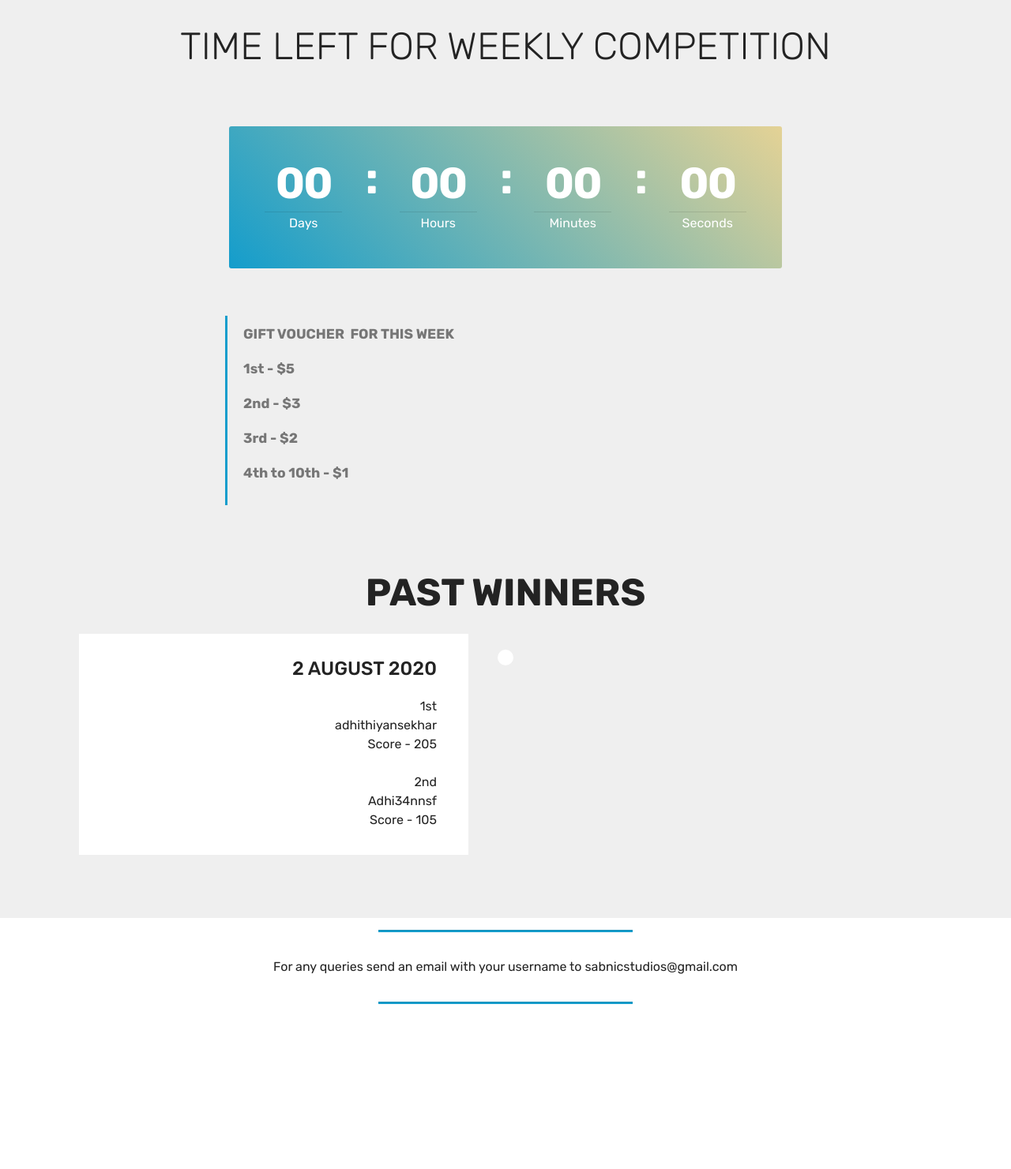
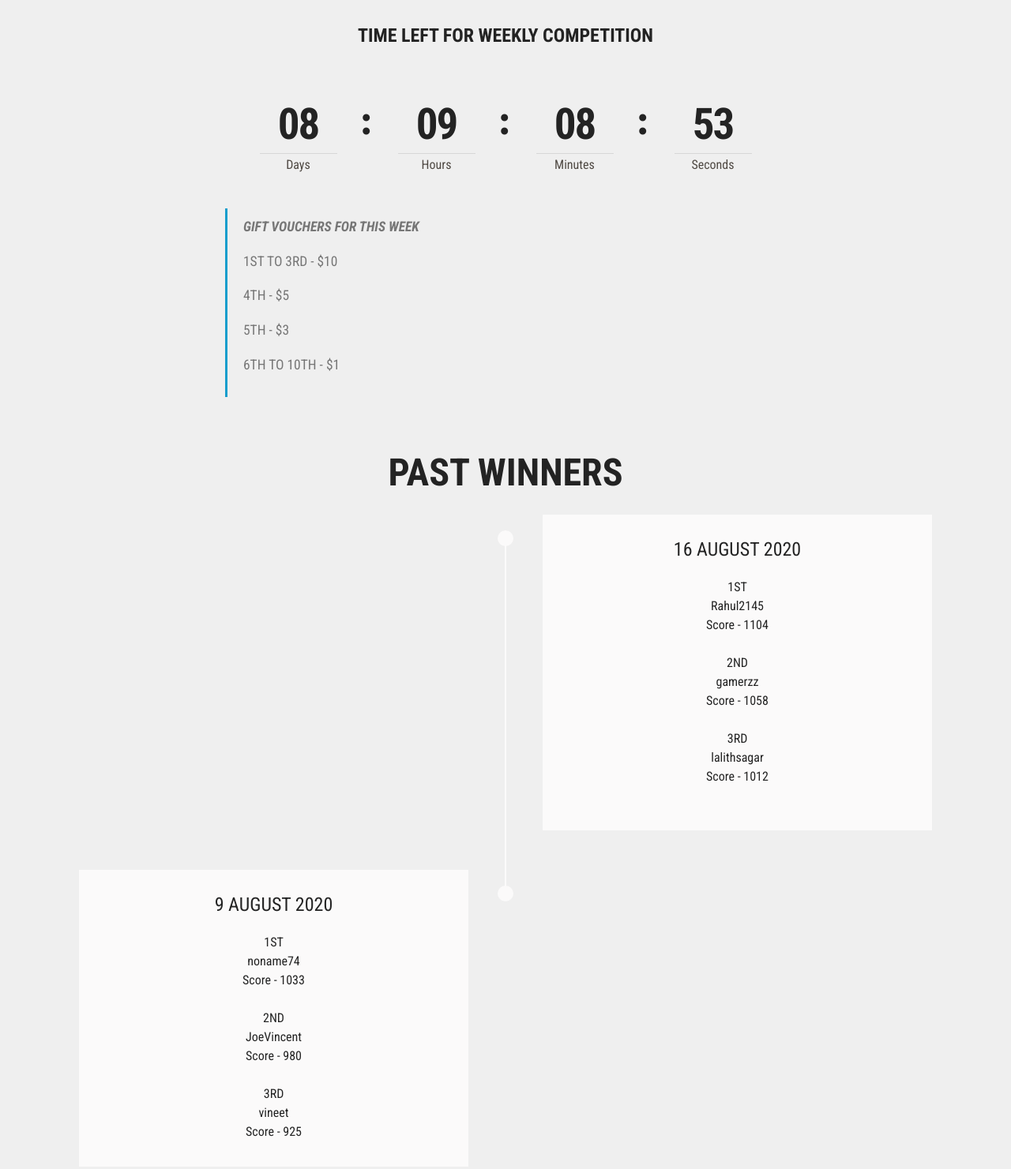
Before and after one commit to sabnicstudios/5Sounds, a plain HTML site: page index.html in a window 1280 px wide. Shown: the top 1481 px of the page at 79% size. Before the commit the page ends 1287 px from the top, so only its background shows below. Drawn offline with Linux system fonts and the light colour scheme.

Commit message:
create github pages

```diff
--- a/assets/mobirise/css/mbr-additional.css
+++ b/assets/mobirise/css/mbr-additional.css
@@ -1,4 +1,4 @@
-@import url(https://fonts.googleapis.com/css?family=Rubik:300,300i,400,400i,500,500i,700,700i,900,900i&display=swap);
+@import url(https://fonts.googleapis.com/css?family=Roboto+Condensed:300,300i,400,400i,700,700i&display=swap);
 
 
 
@@ -8,7 +8,7 @@ body {
   font-family: Rubik;
 }
 .display-1 {
-  font-family: 'Rubik', sans-serif;
+  font-family: 'Roboto Condensed', sans-serif;
   font-size: 4.25rem;
   font-display: swap;
 }
@@ -16,7 +16,7 @@ body {
   font-size: 6.8rem;
 }
 .display-2 {
-  font-family: 'Rubik', sans-serif;
+  font-family: 'Roboto Condensed', sans-serif;
   font-size: 3rem;
   font-display: swap;
 }
@@ -24,7 +24,7 @@ body {
   font-size: 4.8rem;
 }
 .display-4 {
-  font-family: 'Rubik', sans-serif;
+  font-family: 'Roboto Condensed', sans-serif;
   font-size: 1rem;
   font-display: swap;
 }
@@ -32,7 +32,7 @@ body {
   font-size: 1.6rem;
 }
 .display-5 {
-  font-family: 'Rubik', sans-serif;
+  font-family: 'Roboto Condensed', sans-serif;
   font-size: 1.5rem;
   font-display: swap;
 }
@@ -40,7 +40,7 @@ body {
   font-size: 2.4rem;
 }
 .display-7 {
-  font-family: 'Rubik', sans-serif;
+  font-family: 'Roboto Condensed', sans-serif;
   font-size: 1rem;
   font-display: swap;
 }
@@ -542,11 +542,11 @@ a:hover {
   color: #dfd9c6;
 }
 /* Scroll to top button*/
-.scrollToTop_wraper {
-  display: none;
+#scrollToTop a {
+  border-radius: 100px;
 }
 .form-control {
-  font-family: 'Rubik', sans-serif;
+  font-family: 'Roboto Condensed', sans-serif;
   font-size: 1rem;
   font-display: swap;
 }
@@ -710,17 +710,17 @@ iframe.lazy-placeholder,
 section.lazy-placeholder:after {
   opacity: 0.3;
 }
-.cid-s69MKrKWMI {
+.cid-s7E7ZxRChI {
   padding-top: 30px;
-  padding-bottom: 30px;
+  padding-bottom: 0px;
   background-color: #efefef;
 }
-.cid-s69MKrKWMI .mbr-section-subtitle {
-  color: #767676;
+.cid-s7E7ZxRChI .mbr-section-subtitle {
+  color: #232323;
   font-weight: 300;
 }
-.cid-s69MKrKWMI .number-wrap {
-  color: #ffffff;
+.cid-s7E7ZxRChI .number-wrap {
+  color: #4f4943;
   border-color: rgba(255, 255, 255, 0.15);
   position: relative;
   display: inline-block;
@@ -731,118 +731,110 @@ section.lazy-placeholder:after {
   border-radius: 2px;
   max-width: 100%;
 }
-.cid-s69MKrKWMI .number {
+.cid-s7E7ZxRChI .number {
   font-style: normal;
   font-weight: 700;
+  font-size: 55px;
   text-transform: none;
   letter-spacing: -2px;
-  font-size: 55px;
   word-spacing: 0;
   line-height: 1.3;
-  color: #ffffff;
+  color: #232323;
 }
-.cid-s69MKrKWMI .period {
+.cid-s7E7ZxRChI .period {
   display: block;
   padding-top: 2px;
   border-top: 1px solid rgba(0, 0, 0, 0.1);
 }
-.cid-s69MKrKWMI .dot {
+.cid-s7E7ZxRChI .dot {
   position: absolute;
   top: -10px;
   right: -1em;
   width: 1em;
   display: block;
-  font-size: 55px;
   height: 83%;
   overflow: hidden;
   font-style: normal;
   font-weight: 700;
+  font-size: 55px;
   line-height: 89.65px;
   text-transform: none;
   letter-spacing: 0;
   word-spacing: 0;
-  color: #ffffff;
+  color: #232323;
 }
-.cid-s69MKrKWMI .countdown-cont {
-  background: linear-gradient(45deg, #149dcc, #e4d295);
+.cid-s7E7ZxRChI .countdown-cont {
   max-width: 700px;
-  border-radius: 3px;
   margin: 0 auto;
 }
 @media (max-width: 768px) {
-  .cid-s69MKrKWMI .dot {
+  .cid-s7E7ZxRChI .dot {
     display: none;
   }
-  .cid-s69MKrKWMI .col-xs-3 {
+}
+@media (max-width: 543px) {
+  .cid-s7E7ZxRChI .number-wrap {
+    margin-bottom: 15px;
+  }
+}
+@media (max-width: 550px) {
+  .cid-s7E7ZxRChI .col-xs-3 {
     padding-left: 0;
     padding-right: 0;
     max-width: 25%;
     flex: 0 0 25%;
   }
-  .cid-s69MKrKWMI .number-wrap {
+  .cid-s7E7ZxRChI .number-wrap {
     min-width: auto;
   }
 }
-@media (max-width: 576px) {
-  .cid-s69MKrKWMI .row {
-    flex-wrap: nowrap;
-  }
-  .cid-s69MKrKWMI .number {
-    white-space: nowrap;
+@media (max-width: 440px) {
+  .cid-s7E7ZxRChI .number,
+  .cid-s7E7ZxRChI .dot {
+    font-size: 40px;
   }
 }
-@media (max-width: 440px) {
-  .cid-s69MKrKWMI .number {
-    font-size: 30px;
-  }
-  .cid-s69MKrKWMI .period {
+@media (max-width: 380px) {
+  .cid-s7E7ZxRChI .period {
     font-size: 0.8rem;
   }
 }
-@media (max-width: 300px) {
-  .cid-s69MKrKWMI .number {
-    font-size: 20px;
-  }
-  .cid-s69MKrKWMI .period {
-    font-size: 0.6rem;
-  }
-}
-.cid-s69BqXPs44 {
+.cid-s7E9Vka6Fj {
   padding-top: 30px;
   padding-bottom: 0px;
   background-color: #efefef;
 }
-.cid-s69BqXPs44 .mbr-text,
-.cid-s69BqXPs44 blockquote {
+.cid-s7E9Vka6Fj .mbr-text,
+.cid-s7E9Vka6Fj blockquote {
   color: #767676;
 }
-.cid-s69EsZYafv {
-  padding-top: 45px;
+.cid-s7EbaQ5Y53 {
+  padding-top: 30px;
   padding-bottom: 30px;
   background-color: #efefef;
 }
-.cid-s69EsZYafv .mbr-section-subtitle {
+.cid-s7EbaQ5Y53 .mbr-section-subtitle {
   color: #767676;
   text-align: center;
   font-weight: 300;
 }
-.cid-s69EsZYafv .timeline-text-content {
+.cid-s7EbaQ5Y53 .timeline-text-content {
   padding: 2rem 2.5rem;
-  background: #ffffff;
+  background: #fbfafa;
   margin-left: 2rem;
 }
-.cid-s69EsZYafv .timeline-text-content p {
+.cid-s7EbaQ5Y53 .timeline-text-content p {
   margin-bottom: 0;
 }
-.cid-s69EsZYafv .time-line-date-content {
+.cid-s7EbaQ5Y53 .time-line-date-content {
   margin-right: 2rem;
 }
-.cid-s69EsZYafv .time-line-date-content p {
+.cid-s7EbaQ5Y53 .time-line-date-content p {
   padding: 2rem 2.5rem;
-  background: #ffffff;
+  background: #fbfafa;
   float: right;
 }
-.cid-s69EsZYafv .timeline-element {
+.cid-s7EbaQ5Y53 .timeline-element {
   margin-bottom: 50px;
   position: relative;
   word-wrap: break-word;
@@ -851,34 +843,34 @@ section.lazy-placeholder:after {
   flex-direction: row;
   -webkit-flex-direction: row;
 }
-.cid-s69EsZYafv .timeline-element:hover .mbr-timeline-date {
+.cid-s7EbaQ5Y53 .timeline-element:hover .mbr-timeline-date {
   box-shadow: 0 7px 20px 0px rgba(0, 0, 0, 0.08);
   transition: all .4s;
 }
-.cid-s69EsZYafv .timeline-element:hover .timeline-text-content {
+.cid-s7EbaQ5Y53 .timeline-element:hover .timeline-text-content {
   box-shadow: 0 7px 20px 0px rgba(0, 0, 0, 0.08);
   transition: all .4s;
 }
-.cid-s69EsZYafv .mbr-timeline-date,
-.cid-s69EsZYafv .timeline-text-content {
+.cid-s7EbaQ5Y53 .mbr-timeline-date,
+.cid-s7EbaQ5Y53 .timeline-text-content {
   transition: all .4s;
 }
-.cid-s69EsZYafv .reverse {
+.cid-s7EbaQ5Y53 .reverse {
   flex-direction: row-reverse;
   -webkit-flex-direction: row-reverse;
 }
-.cid-s69EsZYafv .reverse .timeline-text-content {
+.cid-s7EbaQ5Y53 .reverse .timeline-text-content {
   margin-right: 2rem;
   margin-left: 0;
 }
-.cid-s69EsZYafv .reverse .time-line-date-content {
+.cid-s7EbaQ5Y53 .reverse .time-line-date-content {
   margin-left: 2rem;
   margin-right: 0rem;
 }
-.cid-s69EsZYafv .reverse .time-line-date-content p {
+.cid-s7EbaQ5Y53 .reverse .time-line-date-content p {
   float: left;
 }
-.cid-s69EsZYafv .iconBackground {
+.cid-s7EbaQ5Y53 .iconBackground {
   position: absolute;
   left: 50%;
   width: 20px;
@@ -888,67 +880,55 @@ section.lazy-placeholder:after {
   border-radius: 50%;
   font-size: 30px;
   display: inline-block;
-  background-color: #ffffff;
+  background-color: #fbfafa;
   top: 20px;
   margin-left: -10px;
 }
-.cid-s69EsZYafv .separline:before {
+.cid-s7EbaQ5Y53 .separline:before {
   top: 20px;
   bottom: 0;
   position: absolute;
   content: "";
   width: 2px;
-  background-color: #ffffff;
+  background-color: #fbfafa;
   left: calc(50% - 1px);
   height: calc(100% + 4rem);
 }
 @media (max-width: 768px) {
-  .cid-s69EsZYafv .iconBackground {
+  .cid-s7EbaQ5Y53 .iconBackground {
     left: 0 !important;
   }
-  .cid-s69EsZYafv .separline:before {
+  .cid-s7EbaQ5Y53 .separline:before {
     left: 0!important;
   }
-  .cid-s69EsZYafv .timeline-text-content {
+  .cid-s7EbaQ5Y53 .timeline-text-content {
     margin-left: 0 !important;
   }
-  .cid-s69EsZYafv .time-line-date-content {
+  .cid-s7EbaQ5Y53 .time-line-date-content {
     margin-right: 0 !important;
   }
-  .cid-s69EsZYafv .time-line-date-content p {
+  .cid-s7EbaQ5Y53 .time-line-date-content p {
     float: left !important;
   }
-  .cid-s69EsZYafv .reverse .time-line-date-content {
+  .cid-s7EbaQ5Y53 .reverse .time-line-date-content {
     margin-left: 0 !important;
   }
-  .cid-s69EsZYafv .reverse .timeline-text-content {
+  .cid-s7EbaQ5Y53 .reverse .timeline-text-content {
     margin-right: 0 !important;
   }
 }
-.cid-s69EsZYafv .reverseTimeline {
+.cid-s7EbaQ5Y53 .reverseTimeline {
   display: flex;
   flex-direction: column-reverse;
 }
-.cid-s69v7u0bXI {
-  padding-top: 15px;
-  padding-bottom: 15px;
-  background-color: #ffffff;
+.cid-s7EbaQ5Y53 .mbr-timeline-text {
+  text-align: center;
 }
-.cid-s69v7u0bXI .line {
-  background-color: #149dcc;
-  color: #149dcc;
-  align: center;
-  height: 2px;
-  margin: 0 auto;
+.cid-s7EbaQ5Y53 .mbr-timeline-title {
+  text-align: center;
 }
-.cid-s69v7u0bXI .section-text {
-  padding: 2rem 0;
+.cid-s7ElrpL4WS {
+  padding-top: 30px;
+  padding-bottom: 30px;
+  background-color: #2e2e2e;
 }
-.cid-s69v7u0bXI .inner-container {
-  margin: 0 auto;
-}
-@media (max-width: 768px) {
-  .cid-s69v7u0bXI .inner-container {
-    width: 100% !important;
-  }
-}
--- a/index.html
+++ b/index.html
@@ -22,46 +22,40 @@
 
 </head>
 <body>
-  <section class="countdown2 cid-s69MKrKWMI" id="countdown2-f">
+  <section class="countdown1 cid-s7E7ZxRChI" id="countdown1-4">
 
 
 
+    <div class="container ">
 
-
-    <div class="container">
-        <h2 class="mbr-section-title pb-3 align-center mbr-fonts-style display-2">TIME LEFT FOR WEEKLY COMPETITION</h2>
+        <h3 class="mbr-section-subtitle align-center mbr-fonts-style display-5"><strong>TIME LEFT FOR WEEKLY COMPETITION</strong></h3>
 
     </div>
-    <div class="container pt-5 mt-2">
-        <div class=" countdown-cont align-center p-4">
-
-            <div class="countdown align-center py-2" data-due-date="2020/08/09">
-            </div>
+    <div class="container countdown-cont align-center">
         <div class="daysCountdown col-xs-3 col-sm-3 col-md-3" title="Days"></div>
         <div class="hoursCountdown col-xs-3 col-sm-3 col-md-3" title="Hours"></div>
         <div class="minutesCountdown col-xs-3 col-sm-3 col-md-3" title="Minutes"></div>
         <div class="secondsCountdown col-xs-3 col-sm-3 col-md-3" title="Seconds"></div>
-
+        <div class="countdown pt-5 mt-2" data-due-date="2020/08/23">
         </div>
-
-
     </div>
 </section>
 
-<section class="engine"><a href="https://mobirise.info/e">how to make your own site</a></section><section class="mbr-section article content1 cid-s69BqXPs44" id="content2-a">
+<section class="engine"><a href="https://mobirise.info/u">bootstrap responsive templates</a></section><section class="mbr-section article content1 cid-s7E9Vka6Fj" id="content2-6">
 
 
 
     <div class="container">
         <div class="media-container-row">
             <div class="mbr-text col-12 col-md-8 mbr-fonts-style display-7">
-                <blockquote><p><span style="font-style: normal;"><strong>GIFT VOUCHER &nbsp;FOR THIS WEEK</strong></span></p><p><span style="font-style: normal;"><strong>1st - $5</strong></span></p><p><span style="font-style: normal;"><strong>2nd - $3</strong></span></p><p><span style="font-style: normal;"><strong>3rd - $2</strong></span></p><p><span style="font-style: normal;"><strong>4th to 10th - $1</strong></span></p></blockquote>
+                <blockquote><p><strong>GIFT VOUCHERS FOR THIS WEEK
+</strong></p><p><span style="font-size: 1.09rem; font-style: normal;">1ST TO 3RD - $10</span></p><p><span style="font-size: 1.09rem; font-style: normal;">4TH - $5&nbsp;</span></p><p><span style="font-size: 1.09rem; font-style: normal;">5TH - $3&nbsp;</span></p><p><span style="font-size: 1.09rem; font-style: normal;">6TH TO 10TH - $1</span><br><strong></strong></p></blockquote>
             </div>
         </div>
     </div>
 </section>
 
-<section class="timeline1 cid-s69EsZYafv" id="timeline1-e">
+<section class="timeline1 cid-s7EbaQ5Y53" id="timeline1-8">
 
 
 
@@ -72,7 +66,7 @@
             PAST WINNERS</strong></h2>
 
 
-        <div class="container timelines-container" mbri-timelines="">
+        <div class="container timelines-container reverseTimeline" mbri-timelines="">
             <!--1-->
             <div class="row timeline-element reverse">
                  <div class="timeline-date-panel col-xs-12 col-md-6  align-left">
@@ -83,13 +77,28 @@
            <span class="iconBackground"></span>
             <div class="col-xs-12 col-md-6 align-right">
                 <div class="timeline-text-content">
-                    <h4 class="mbr-timeline-title pb-3 mbr-fonts-style display-5">2 AUGUST 2020</h4>
-                    <p class="mbr-timeline-text mbr-fonts-style display-7">1st<br>adhithiyansekhar<br>Score - 205<br><br>2nd<br>Adhi34nnsf<br>Score - 105</p>
+                    <h4 class="mbr-timeline-title pb-3 mbr-fonts-style display-5">9 AUGUST 2020</h4>
+                    <p class="mbr-timeline-text mbr-fonts-style display-7">
+                        1ST<br>noname74<br>Score - 1033<br><br>2ND<br>JoeVincent<br>Score - 980<br><br>3RD<br>vineet<br>Score - 925</p>
                  </div>
             </div>
             </div>
             <!--2-->
+            <div class="row timeline-element  separline">
+                <div class="timeline-date-panel col-xs-12 col-md-6 align-right">
+                    <div class="time-line-date-content">
 
+                    </div>
+                </div>
+                <span class="iconBackground"></span>
+                <div class="col-xs-12 col-md-6 align-left ">
+                    <div class="timeline-text-content">
+                        <h4 class="mbr-timeline-title pb-3 mbr-fonts-style display-5">16 AUGUST 2020</h4>
+                        <p class="mbr-timeline-text mbr-fonts-style display-7">
+                            1ST<br>Rahul2145<br>Score - 1104<br><br>2ND<br>gamerzz<br>Score - 1058<br><br>3RD<br>lalithsagar<br>Score - 1012<br><br></p>
+                    </div>
+                </div>
+            </div>
             <!--3-->
 
             <!--4-->
@@ -114,15 +123,17 @@
     </div>
 </section>
 
-<section class="mbr-section article content9 cid-s69v7u0bXI" id="content9-5">
+<section once="footers" class="cid-s7ElrpL4WS" id="footer6-9">
+
+
 
 
 
     <div class="container">
-        <div class="inner-container" style="width: 100%;">
-            <hr class="line" style="width: 29%;">
-            <div class="section-text align-center mbr-fonts-style display-7">For any queries send an email with your username to sabnicstudios@gmail.com</div>
-            <hr class="line" style="width: 29%;">
+        <div class="media-container-row align-center mbr-white">
+            <div class="col-12">
+                <p class="mbr-text mb-0 mbr-fonts-style display-7">Contact us at sabnicstudios@gmail.com for queries and claiming rewards.</p>
+            </div>
         </div>
     </div>
 </section>
@@ -137,5 +148,6 @@
   <script src="assets/theme/js/script.js"></script>
 
 
+ <div id="scrollToTop" class="scrollToTop mbr-arrow-up"><a style="text-align: center;"><i class="mbr-arrow-up-icon mbr-arrow-up-icon-cm cm-icon cm-icon-smallarrow-up"></i></a></div>
   </body>
 </html>
```
Also changed, not shown: 1 other file. Lines whose indentation alone changed are shown as unchanged.
